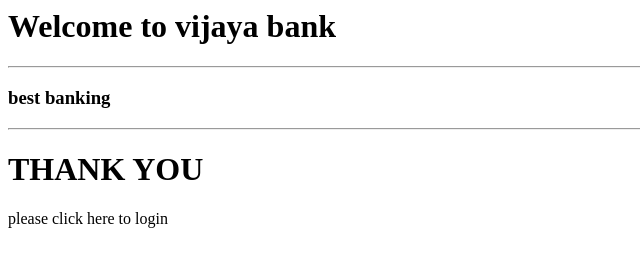
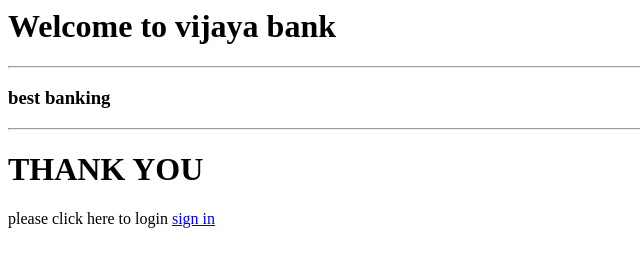
Before and after one commit to bhavana-chandresha98/vijaya, a plain HTML site: page index.html in a window 1280 px wide. Shown: the full height of the page, 0-640 px from the left. Drawn offline with Linux system fonts and the light colour scheme.

Commit message:
Update index.html

```diff
--- a/index.html
+++ b/index.html
@@ -8,6 +8,6 @@
     <h3>best banking</h3>
     <hr>
     <h1>THANK YOU</h1>
-    please click here to login <a href='login.html>sign in </a>
+    please click here to login <a href='login.html'>sign in </a>
   </body>
 </html>
```
